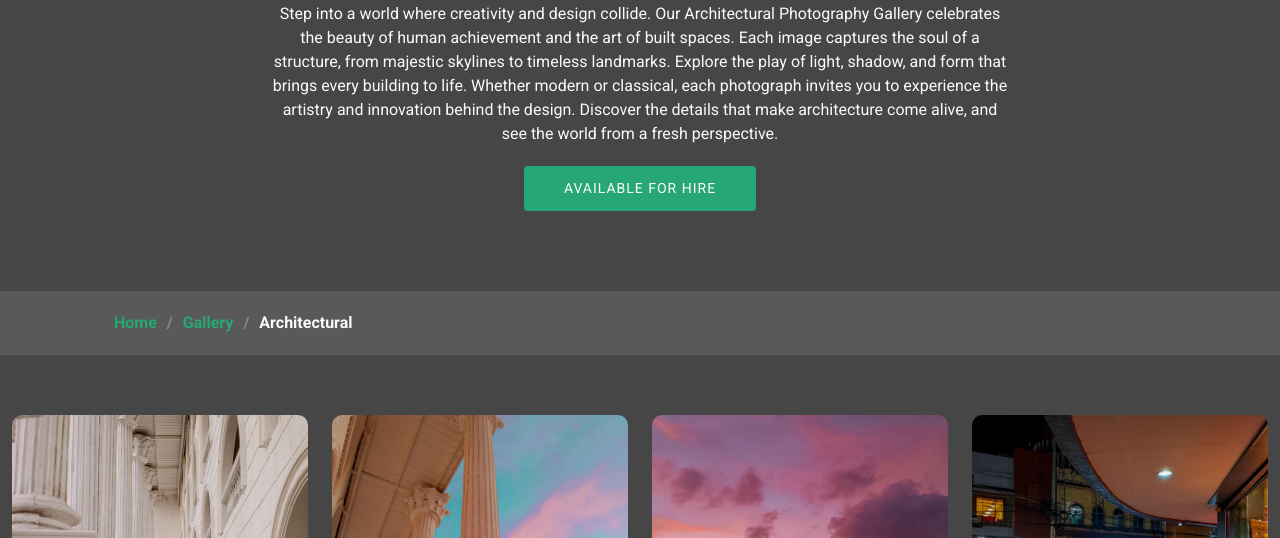
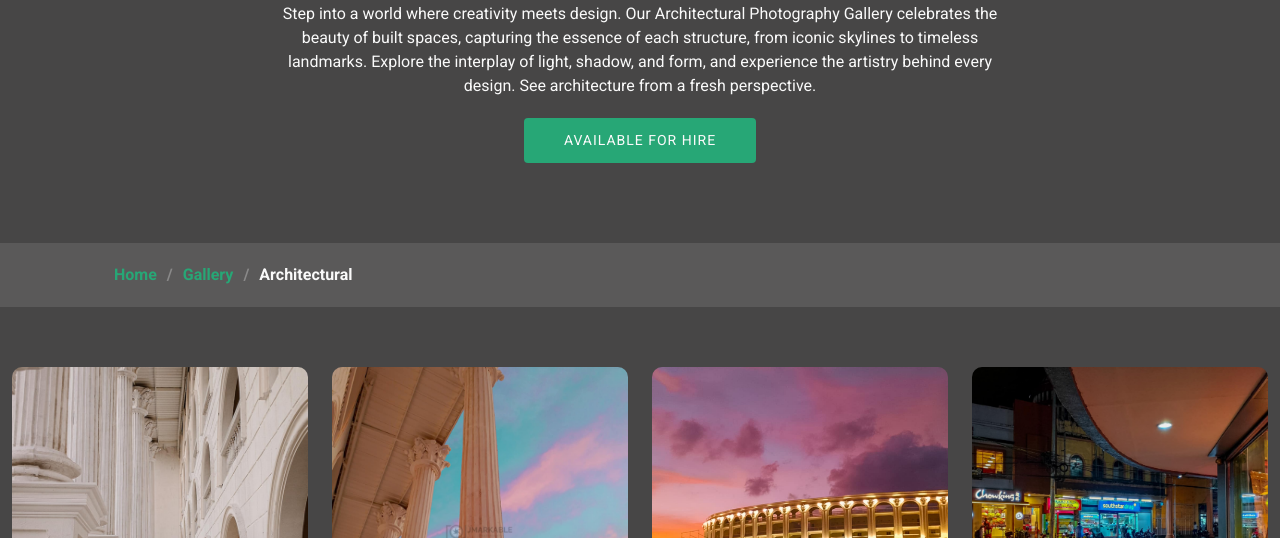
Before and after one commit to TechMWhiz/HABO-NA, a plain HTML site: page gallery-archi.html in a window 1280 px wide. Shown: the part 262-800 px from the top of the page. Drawn offline with Linux system fonts and the light colour scheme.

Commit message:
adding description

```diff
--- a/gallery-archi.html
+++ b/gallery-archi.html
@@ -87,10 +87,10 @@
           <div class="row d-flex justify-content-center text-center">
             <div class="col-lg-8">
               <h1>Gallery Architectural</h1>
-              <p class="mb-0">Step into a world where creativity and design collide. Our Architectural Photography Gallery celebrates the beauty of human achievement and the art of built spaces.
-                Each image captures the soul of a structure, from majestic skylines to timeless landmarks. Explore the play of light, shadow, and form that brings every building to life.
-                Whether modern or classical, each photograph invites you to experience the artistry and innovation behind the design. Discover the details that make architecture come alive,
-                and see the world from a fresh perspective.
+              <p class="mb-0">Step into a world where creativity meets design.
+                Our Architectural Photography Gallery celebrates the beauty of built spaces, capturing the essence of each structure,
+                from iconic skylines to timeless landmarks. Explore the interplay of light, shadow, and form, and experience the artistry
+                behind every design. See architecture from a fresh perspective.
             </p>
               <a href="contact.html" class="cta-btn">Available for Hire<br></a>
             </div>
```
